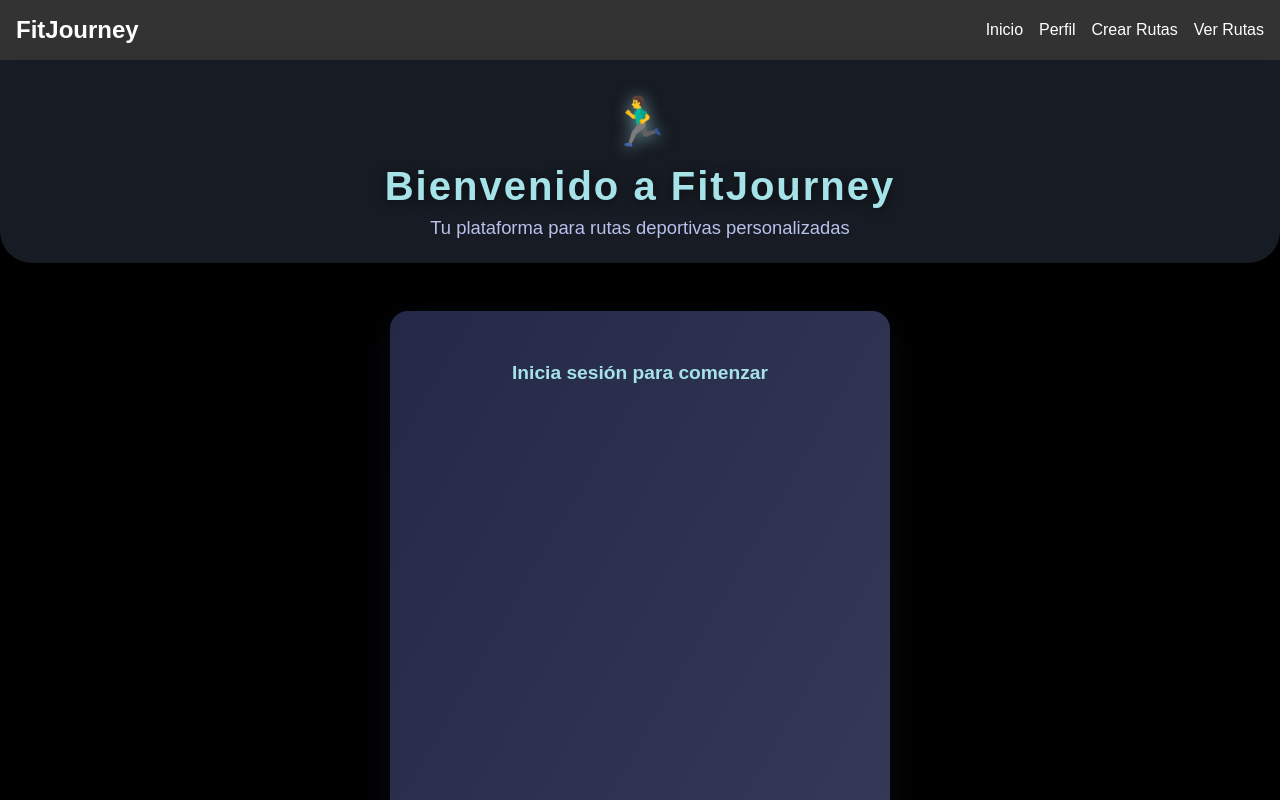
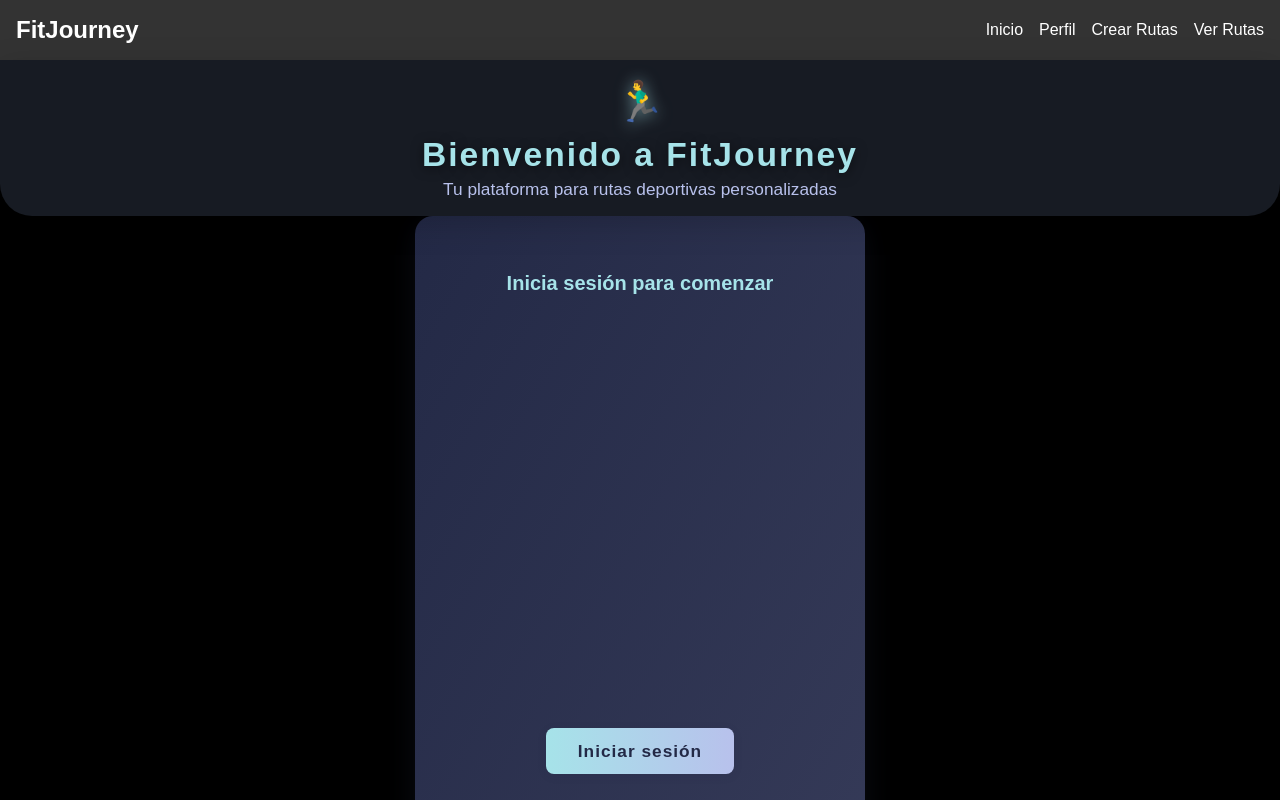
Before and after one commit to SalomonAvila/FitJourney, a React (Vite) app: page / in a window 1280 px wide. Shown: the top 800 px of the page. Built offline with nearby package versions, Linux system fonts and the light colour scheme; no server answers.

Commit message:
Cambio css

```diff
--- a/src/styles/Home.css
+++ b/src/styles/Home.css
@@ -10,11 +10,13 @@ body, html {
   min-height: 100vh;
   width: 100vw;
   background: transparent;
+  display: flex;
+  flex-direction: column;
 }
 
 .home-header {
   text-align: center;
-  padding: 2.5rem 1rem 1.5rem 1rem;
+  padding: 1.5rem 1rem 1rem 1rem;
   background: rgba(24, 28, 36, 0.98);
   color: #fff;
   border-bottom-left-radius: 32px;
@@ -27,7 +29,7 @@ body, html {
   display: flex;
   justify-content: center;
   align-items: center;
-  margin-bottom: 0.5rem;
+  margin-bottom: 0.3rem;
   animation: bounce 1.5s infinite alternate;
 }
 @keyframes bounce {
@@ -36,13 +38,13 @@ body, html {
 }
 
 .home-logo {
-  font-size: 3rem;
+  font-size: 2.5rem;
   filter: drop-shadow(0 2px 8px #a6e3e9aa);
 }
 
 .home-header h1 {
-  font-size: 2.5rem;
-  margin: 0.2rem 0 0.5rem 0;
+  font-size: 2.1rem;
+  margin: 0.2rem 0 0.3rem 0;
   letter-spacing: 2px;
   color: #a6e3e9;
   font-weight: 800;
@@ -54,33 +56,36 @@ body, html {
 }
 
 .home-header p {
-  font-size: 1.15rem;
+  font-size: 1.08rem;
   color: #b8c1ec;
   margin: 0;
   font-weight: 500;
 }
 
 .home-main {
+  flex: 1;
   display: flex;
   justify-content: center;
-  align-items: flex-start;
-  padding: 3rem 1rem 2rem 1rem;
-  min-height: 60vh;
+  align-items: center;
+  min-height: 0;
+  padding: 0;
 }
 
 .home-card {
   background: linear-gradient(120deg, #232946 0%, #393e5c 100%);
   border-radius: 18px;
   box-shadow: 0 6px 32px #23294644;
-  padding: 2.2rem 2.5rem 2rem 2.5rem;
-  min-width: 340px;
-  max-width: 420px;
+  padding: 2.5rem 2.5rem 2.5rem 2.5rem;
+  min-width: 320px;
+  max-width: 370px;
   width: 100%;
+  min-height: 320px;
   display: flex;
   flex-direction: column;
   align-items: center;
-  gap: 1.2rem;
+  gap: 2rem;
   animation: fadeInUp 1s;
+  justify-content: center;
 }
 
 @keyframes fadeInUp {
@@ -90,7 +95,7 @@ body, html {
 
 .home-subtitle {
   color: #a6e3e9;
-  font-size: 1.2rem;
+  font-size: 1.25rem;
   font-weight: 700;
   margin-bottom: 1.5rem;
   text-align: center;
@@ -104,9 +109,9 @@ body, html {
 }
 
 .home-btn {
-  padding: 0.7rem 1.5rem;
+  padding: 0.8rem 2rem;
   border-radius: 8px;
-  font-size: 1rem;
+  font-size: 1.08rem;
   font-weight: 700;
   cursor: pointer;
   border: none;
@@ -123,12 +128,17 @@ body, html {
 }
 
 @media (max-width: 600px) {
+  .home-header {
+    padding: 1.2rem 0.5rem 0.7rem 0.5rem;
+  }
   .home-card {
-    padding: 1.2rem 0.5rem 1rem 0.5rem;
+    padding: 1.2rem 0.5rem 1.2rem 0.5rem;
     min-width: 0;
     max-width: 98vw;
+    min-height: 220px;
+    gap: 1.2rem;
   }
   .home-main {
-    padding: 2rem 0.2rem 1rem 0.2rem;
+    padding: 0;
   }
 }
```
